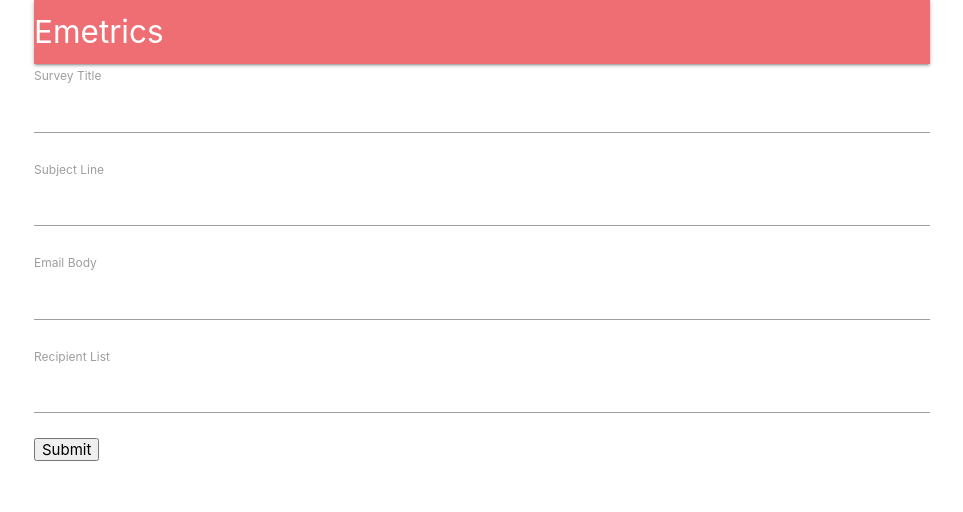
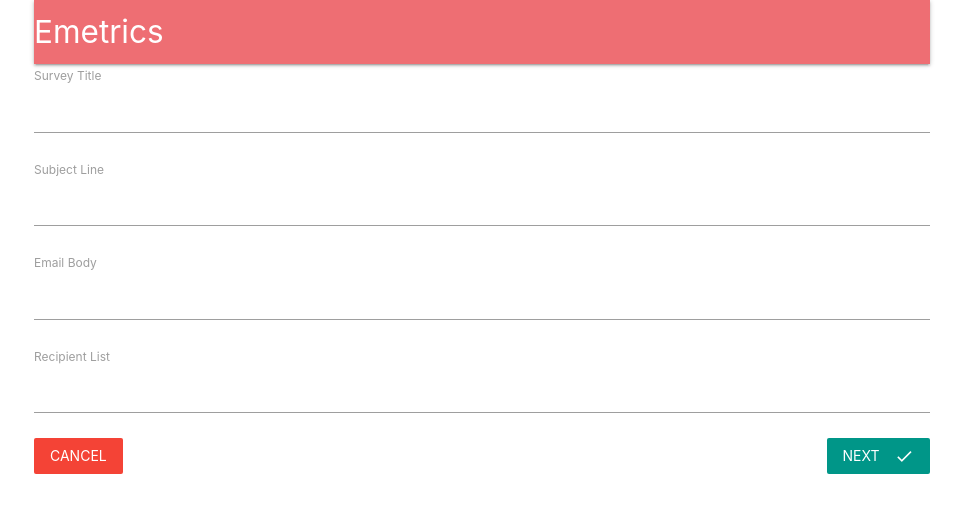
Before and after one commit to E-Rick/Emetrics, a React (Create React App) app in the folder client/: page /surveys/new in a window 1280 px wide. Shown: the top 512 px of the page, without its empty margins (158-1121 px from the left). Built offline with nearby package versions, Linux system fonts and the light colour scheme; no server answers.

Commit message:
Add form validation

```diff
--- a/client/src/components/surveys/SurveyForm.js
+++ b/client/src/components/surveys/SurveyForm.js
@@ -1,20 +1,23 @@
 import _ from 'lodash';
 import React, { Component } from 'react';
-import { Field, reduxForm } from 'redux-form'; //
+import { Field, reduxForm } from 'redux-form';
+import { Link } from 'react-router-dom';
 import SurveyField from './SurveyField';
+import validateEmails from '../../utils/validateEmails';
 
 const FIELDS = [
-	{ label: 'Survey Title', name: 'title' },
-	{ label: 'Subject Line', name: 'subject' },
-	{ label: 'Email Body', name: 'body' },
-	{ label: 'Recipient List', name: 'emails' }
+	{ label: 'Survey Title', name: 'title', noValueError: 'You must provide a survey title' },
+	{ label: 'Subject Line', name: 'subject', noValueError: 'You must provide a subject' },
+	{ label: 'Email Body', name: 'body', noValueError: 'You must provide a body' },
+	{ label: 'Recipient List', name: 'emails', noValueError: 'You must provide a recipient list' }
 ];
 
 /**
  * Shows a form for a user to add input
  */
 class SurveyForm extends Component {
-	//
+	// helper function to iterate over FIELDS array and for every object, create
+	// and return one custom redux field object that uses the props label and name
 	renderFields() {
 		return _.map(FIELDS, ({ label, name }) => {
 			return <Field key={name} component={SurveyField} text='text' label={label} name={name} />;
@@ -26,11 +29,39 @@
 			<div>
 				<form onSubmit={this.props.handleSubmit(values => console.log(values))}>
 					{this.renderFields()}
-					<button type='submit'>Submit</button>
+					<Link to='/surveys' className='red btn-flat white-text'>
+						Cancel
+					</Link>
+					<button type='submit' className='teal btn-flat right white-text'>
+						Next
+						<i className='material-icons right'>done</i>
+					</button>
 				</form>
 			</div>
 		);
 	}
 }
 
-export default reduxForm({ form: 'surveyForm' })(SurveyForm);
+/**
+ * Redux-form helper function that adds validation to the form
+ * @param {*} values Object containing all the values coming from the SurveyForm
+ * @return {errors}
+ */
+function validate(values) {
+	const errors = {};
+
+	errors.emails = validateEmails(values.emails || '');
+
+	// add errors with matching values props
+	_.each(FIELDS, ({ name, noValueError }) => {
+		if (!values[name]) errors[name] = noValueError;
+	});
+
+	return errors;
+}
+
+// pass in validate function to be run every submit
+export default reduxForm({
+	validate,
+	form     : 'surveyForm'
+})(SurveyForm);
```
